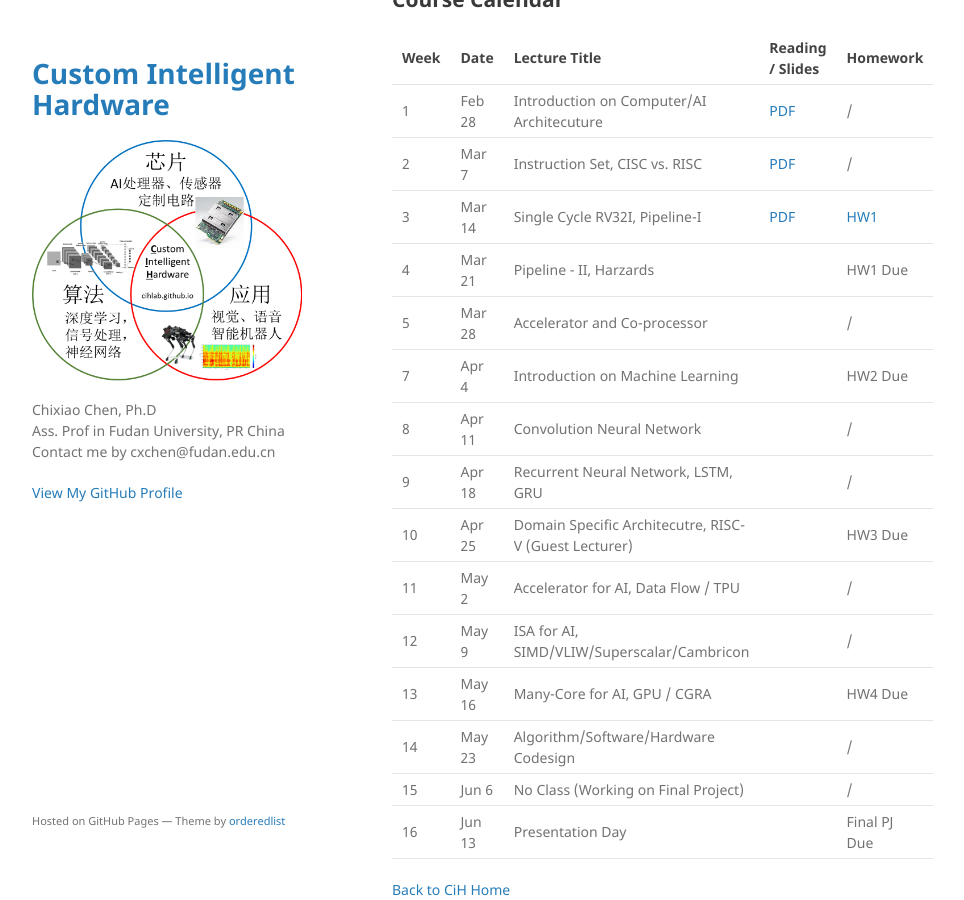
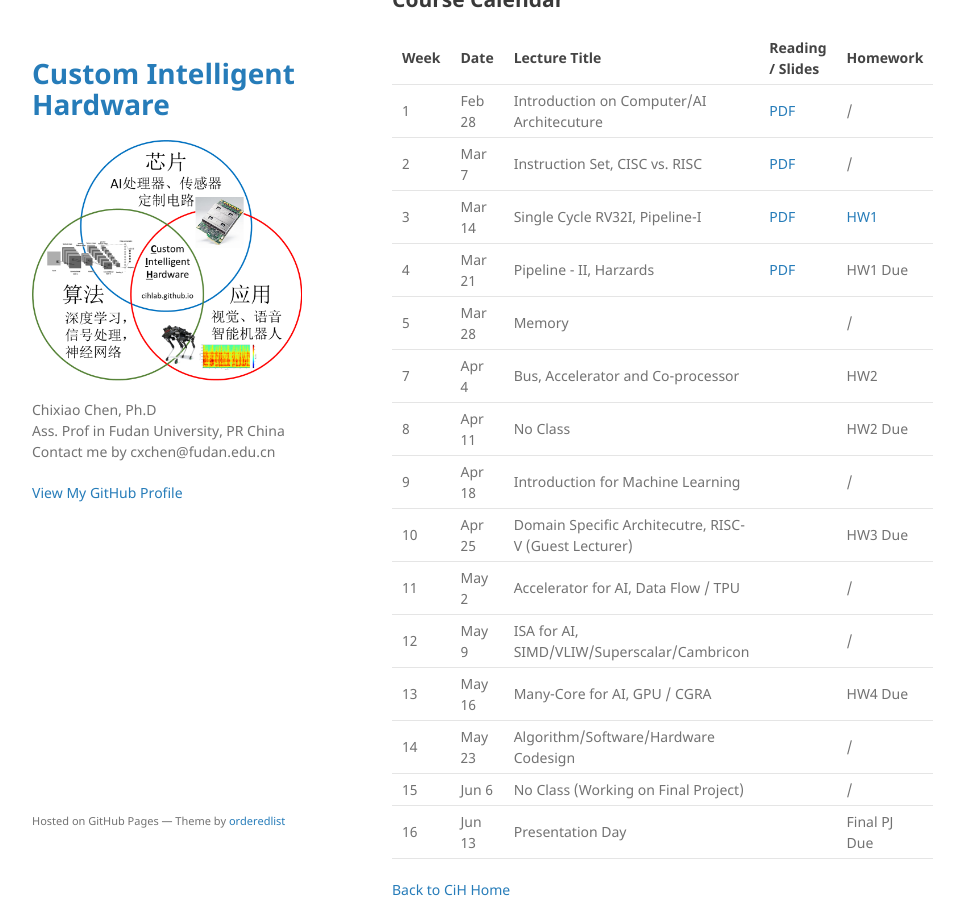
Before and after one commit to cihlab/cihlab.github.io, a Jekyll site: the page built from course/ai19.md, in a window 1280 px wide and 900 px high, scrolled down 471 px. Shown: the whole window, without its empty margins (178-1142 px from the left). Built offline with Jekyll 4.4.1, drawn with Linux system fonts in a browser that asks for light colours; our own code applies the rules of GitHub Pages for plain Markdown files.

Commit message:
Update ai19.md

```diff
--- a/course/ai19.md
+++ b/course/ai19.md
@@ -25,11 +25,11 @@ Score: Homework Assignement (15% x 4)+ Final Project (40%)
 1| Feb 28 | Introduction on Computer/AI Architecuture | [PDF](./calec1.pdf) | / |
 2| Mar  7 | Instruction Set, CISC vs. RISC| [PDF](./calec2.pdf)  | / |
 3| Mar 14 | Single Cycle RV32I, Pipeline-I | [PDF](./calec3.pdf) | [HW1](./cahw01.pdf) |
-4| Mar 21 | Pipeline - II, Harzards|  | HW1 Due|
-5| Mar 28 | Accelerator and Co-processor |  | / |
-7| Apr 4  | Introduction on Machine Learning |  | HW2 Due|
-8| Apr 11 | Convolution Neural Network |  | / |
-9| Apr 18 | Recurrent Neural Network, LSTM, GRU |  | /|
+4| Mar 21 | Pipeline - II, Harzards| [PDF](./calec4.pdf) | HW1 Due|
+5| Mar 28 | Memory  |  | / |
+7| Apr 4  | Bus, Accelerator and Co-processor |  | HW2|
+8| Apr 11 | No Class |  | HW2 Due |
+9| Apr 18 | Introduction for Machine Learning |  | /|
 10|Apr 25 | Domain Specific Architecutre, RISC-V (Guest Lecturer)|  | HW3 Due|
 11|May 2  | Accelerator for AI, Data Flow / TPU|  | / |
 12|May 9  | ISA for AI, SIMD/VLIW/Superscalar/Cambricon  |  | / |
```
